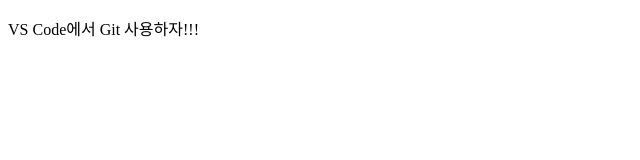
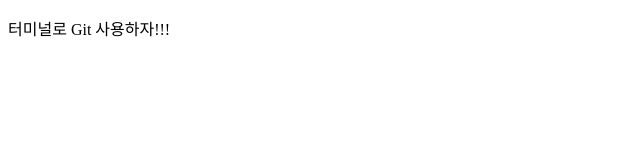
Before and after one commit to ikjo39/GitInitTest, a plain HTML site: page index.html in a window 1280 px wide. Shown: the full height of the page, 0-640 px from the left. Drawn offline with Linux system fonts and the light colour scheme.

```diff
--- a/index.html
+++ b/index.html
@@ -8,6 +8,6 @@
     <title>이건 새로운 기능!</title>
 </head>
 <body>
-    <p>VS Code에서 Git 사용하자!!!</p>
+    <p>터미널로 Git 사용하자!!!</p>
 </body>
 </html>
```
